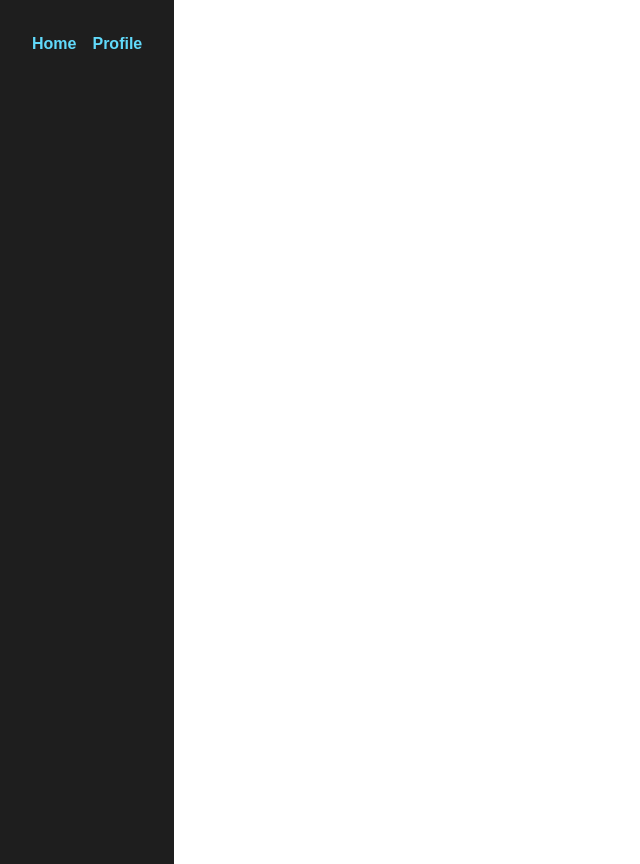
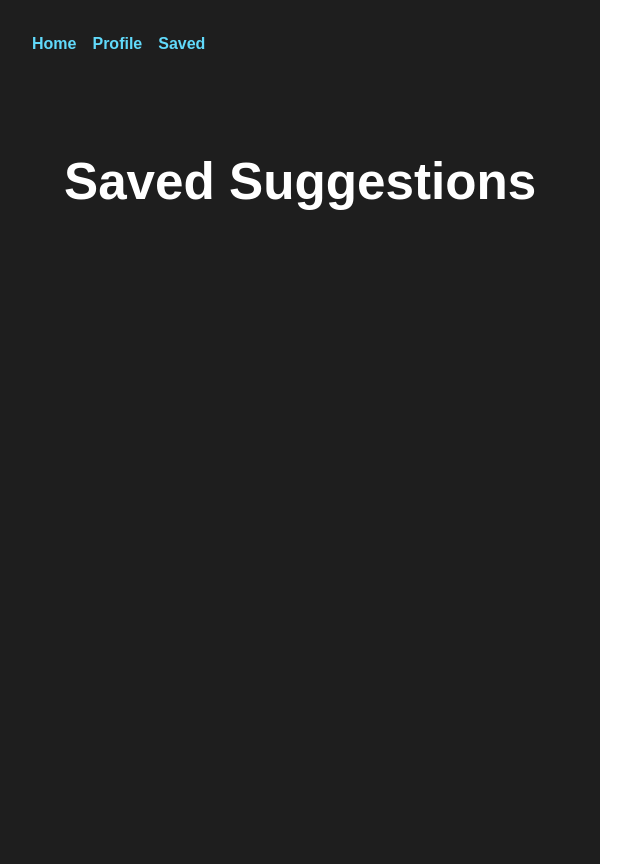
Before and after one commit to Fredrik-6/CareerPin, a React (Vite) app: page /saved in a window 1280 px wide. Before the commit this address had no page. Shown: the whole page, without its empty margins (0-640 px from the left). Built offline with nearby package versions, Linux system fonts and the light colour scheme.

Commit message:
Stage 5 start: created SavedSuggestions page with basic heading

```diff
--- a/src/App.jsx
+++ b/src/App.jsx
@@ -3,6 +3,7 @@
 
 import React, { useState, useEffect } from "react";
 import { BrowserRouter as Router, Routes, Route, Link } from "react-router-dom";
+import SavedSuggestions from './SavedSuggestions';
 
 function App() {
   return (
@@ -11,11 +12,13 @@ function App() {
         <nav style={{ marginBottom: '2rem' }}>
           <Link to="/" style={{ marginRight: '1rem', fontWeight: 'bold', color: '#61dafb' }}>Home</Link>
           <Link to="/profile" style={{ fontWeight: 'bold', color: '#61dafb' }}>Profile</Link>
+          <Link to="/saved" style={{ marginLeft: '1rem', fontWeight: 'bold', color: '#61dafb' }}>Saved</Link>
         </nav>
 
         <Routes>
           <Route path="/" element={<Home />} />
           <Route path="/profile" element={<Profile />} />
+          <Route path="/saved" element={<SavedSuggestions />} />
         </Routes>
       </div>
     </Router>
--- /dev/null
+++ b/src/SavedSuggestions.jsx
@@ -0,0 +1,11 @@
+import React from 'react';
+
+function SavedSuggestions() {
+  return (
+    <div style={{ padding: '2rem' }}>
+      <h1>Saved Suggestions</h1>
+    </div>
+  );
+}
+
+export default SavedSuggestions;
```
